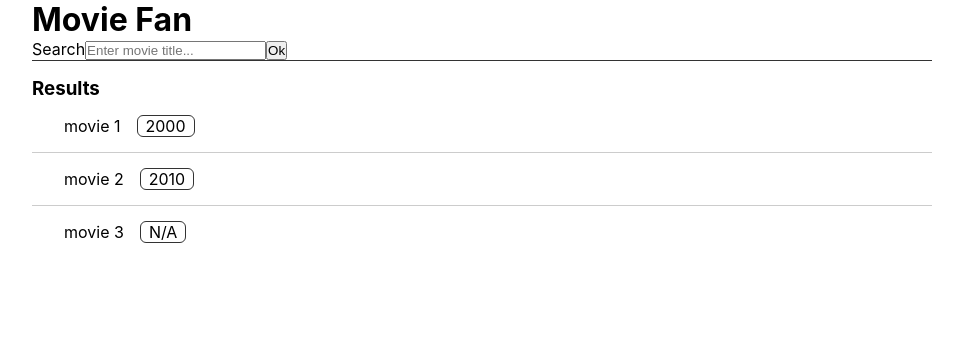
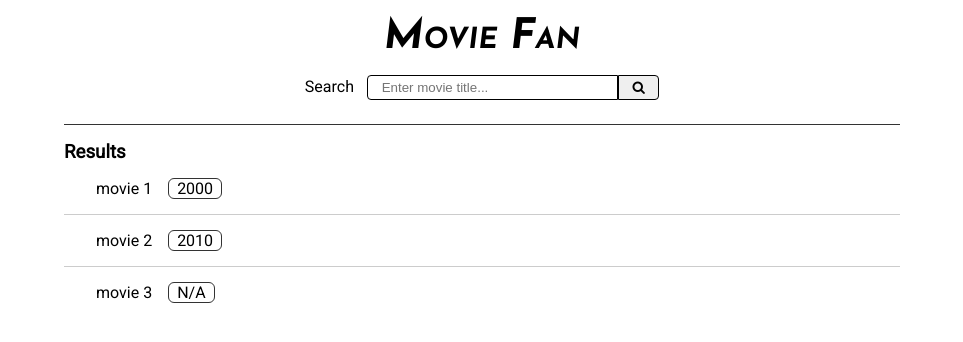
Before and after one commit to terchiem/movie-fan, a React (Create React App) app in the folder client/: page / in a window 1280 px wide. Shown: the top 342 px of the page, without its empty margins (158-1121 px from the left). Built offline with nearby package versions, Linux system fonts and the light colour scheme.

Commit message:
Style Header

```diff
--- a/client/public/index.html
+++ b/client/public/index.html
@@ -25,7 +25,9 @@
       Learn how to configure a non-root public URL by running `npm run build`.
     -->
     <link href="https://stackpath.bootstrapcdn.com/font-awesome/4.7.0/css/font-awesome.min.css" rel="stylesheet">
-    <title>React App</title>
+    <link rel="preconnect" href="https://fonts.gstatic.com">
+    <link href="https://fonts.googleapis.com/css2?family=Josefin+Sans:ital,wght@1,700&family=Roboto&display=swap" rel="stylesheet">
+    <title>Movie Fan</title>
   </head>
   <body>
     <noscript>You need to enable JavaScript to run this app.</noscript>
--- a/client/src/App.css
+++ b/client/src/App.css
@@ -1,4 +1,5 @@
 .App {
   max-width: 900px;
   margin: 0 auto;
+  padding: 0 2rem;
 }
--- a/client/src/components/Header/Header.css
+++ b/client/src/components/Header/Header.css
@@ -1,3 +1,12 @@
 .Header {
+  padding-top: 1em;
+  padding-bottom: 0.5em;
   border-bottom: 1px solid #333;
+  text-align: center;
 }
+
+.Header h1 {
+  font-variant: small-caps;
+  font-family: 'Josefin Sans', sans-serif;
+  font-size: 42px;
+}
--- a/client/src/components/SearchBar/SearchBar.css
+++ b/client/src/components/SearchBar/SearchBar.css
@@ -1,3 +1,23 @@
 .SearchBar {
+  margin: 1em auto;
+  --input-radius: 4px;
+}
 
+.SearchBar input,
+.SearchBar button {
+  border: 1px solid black;
+  padding: 0.3em 1em;
 }
+
+.SearchBar input {
+  min-width: 30%;
+  margin-left: 1em;
+  border-top-left-radius: var(--input-radius);
+  border-bottom-left-radius: var(--input-radius);
+}
+
+.SearchBar button {
+  border-top-right-radius: var(--input-radius);
+  border-bottom-right-radius: var(--input-radius);
+  cursor: pointer;
+}
--- a/client/src/components/SearchBar/SearchBar.js
+++ b/client/src/components/SearchBar/SearchBar.js
@@ -27,7 +27,9 @@ function SearchBar({ search }) {
           required
           minLength="2"
         />
-        <button>Ok</button>
+        <button aria-label="Search">
+          <i className="fa fa-search" />
+        </button>
       </form>
     </div>
   )
--- a/client/src/index.css
+++ b/client/src/index.css
@@ -5,9 +5,7 @@
 }
 
 body {
-  font-family: -apple-system, BlinkMacSystemFont, 'Segoe UI', 'Roboto', 'Oxygen',
-    'Ubuntu', 'Cantarell', 'Fira Sans', 'Droid Sans', 'Helvetica Neue',
-    sans-serif;
+  font-family: 'Roboto', sans-serif;
   -webkit-font-smoothing: antialiased;
   -moz-osx-font-smoothing: grayscale;
 }
```
